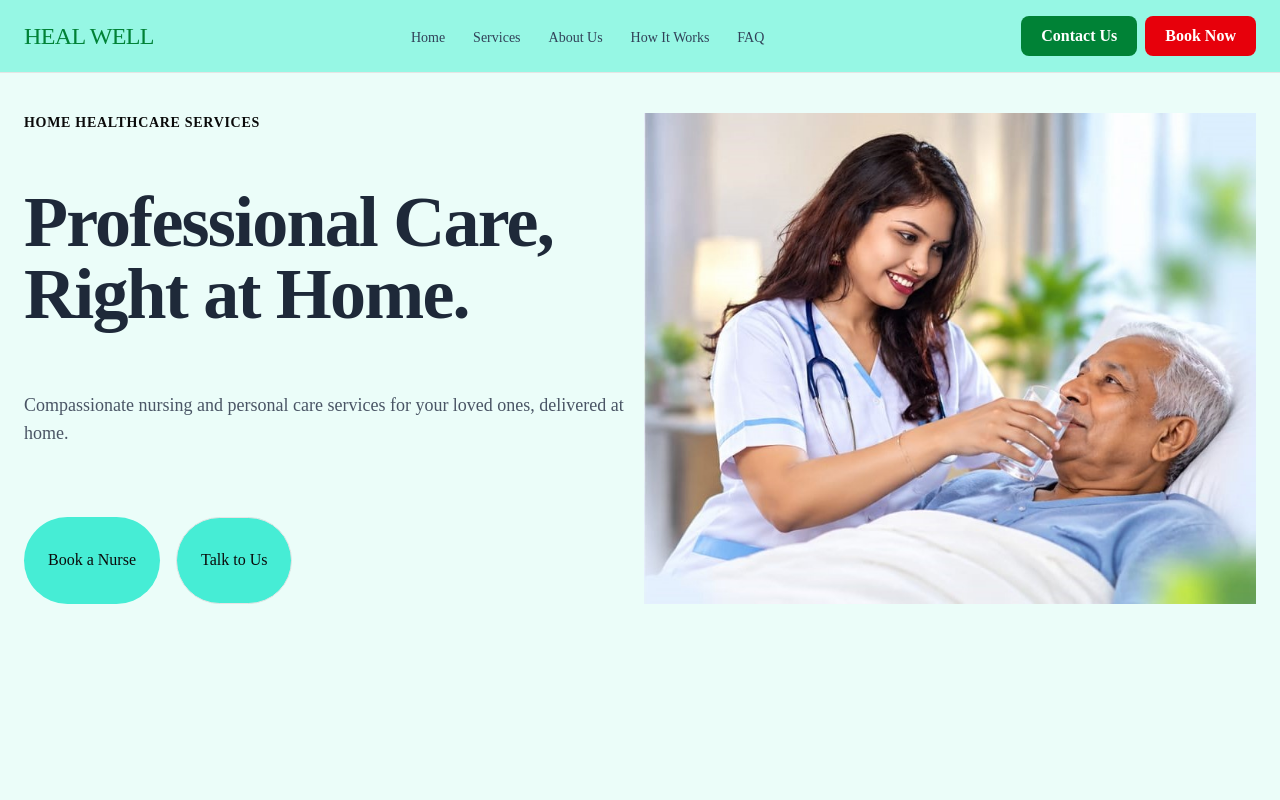
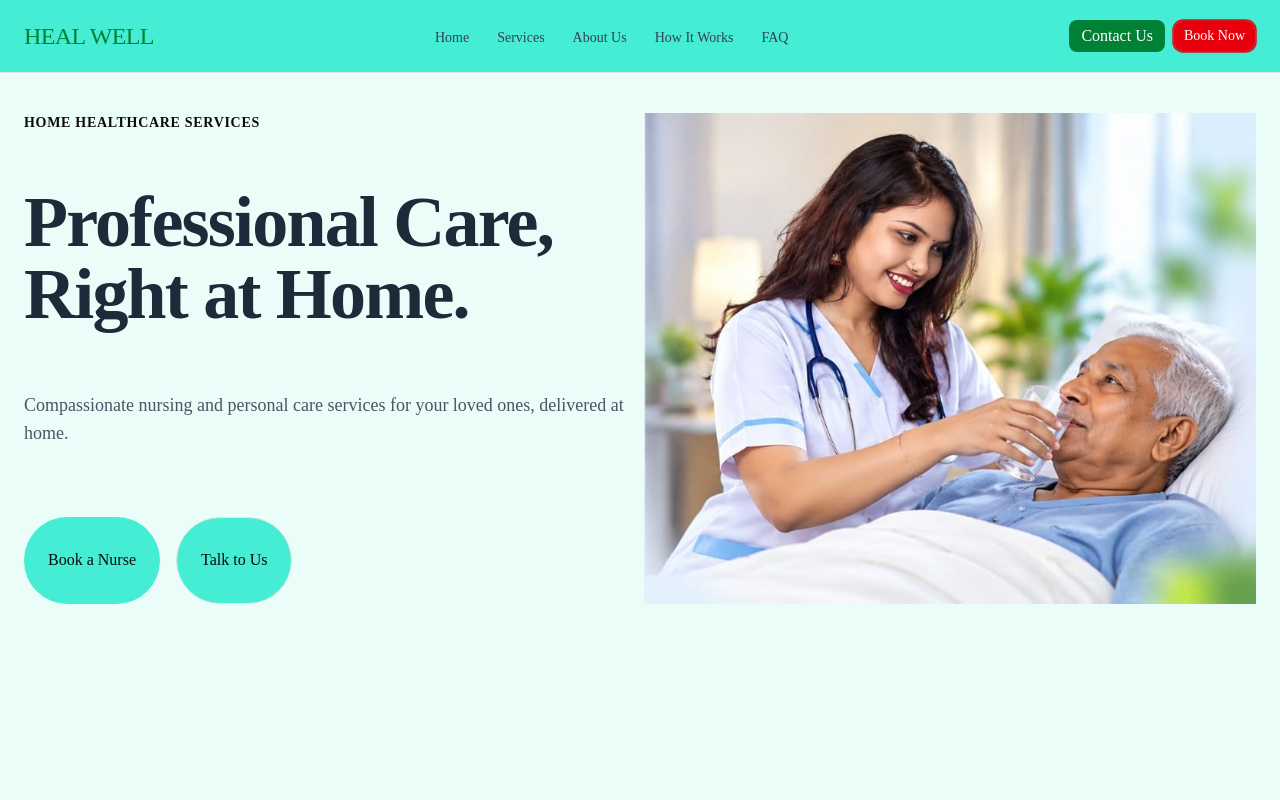
Before and after one commit to SurajKrSaw/Heal-Well, a Next.js app: page / in a window 1280 px wide. Shown: the top 800 px of the page. Built offline with nearby package versions, Linux system fonts and the light colour scheme.

Commit message:
Header updated

```diff
--- a/components/header.tsx
+++ b/components/header.tsx
@@ -9,6 +9,7 @@ import {
 } from "@/components/ui/navigation-menu";
 
 import { Button } from "@/components/ui/button";
+import "@/components/shadcn-space/button-hb.css";
 
 import {
   Sheet,
@@ -21,9 +22,11 @@ import {
   SheetTrigger,
 } from "@/components/ui/sheet";
 
+import { TfiMenuAlt } from "react-icons/tfi";
+
 export default function Header() {
   return (
-    <header className="sticky top-0 z-50 flex w-full items-center justify-between border-b bg-teal-200 px-6 py-4">
+    <header className="sticky top-0 z-50 flex w-full items-center justify-between border-b bg-teal-300 pl-3 pr-1 sm:px-6 sm:py-5 py-4">
       {/* Logo */}
       <div>
         <Link href="/">
@@ -37,66 +40,72 @@ export default function Header() {
           <NavigationMenuItem>
             <Link
               href="/"
-              className="rounded-md px-3 py-2 text-sm font-medium text-slate-700 transition-colors duration-200 hover:bg-green-50 hover:text-green-700"
+              className="group/item relative px-3 py-2 text-sm font-medium text-slate-700 transition-colors duration-200 hover:text-teal-700"
             >
               Home
+              <span className="absolute bottom-0 left-1/2 h-0.5 w-0 -translate-x-1/2 rounded-full bg-teal-600 transition-all duration-200 group-hover/item:w-3/4" />
             </Link>
           </NavigationMenuItem>
 
           <NavigationMenuItem>
             <Link
               href="/services"
-              className="rounded-md px-3 py-2 text-sm font-medium text-slate-700 transition-colors duration-200 hover:bg-green-50 hover:text-green-700"
+              className="group/item relative px-3 py-2 text-sm font-medium text-slate-700 transition-colors duration-200 hover:text-teal-700"
             >
               Services
+              <span className="absolute bottom-0 left-1/2 h-0.5 w-0 -translate-x-1/2 rounded-full bg-teal-600 transition-all duration-200 group-hover/item:w-3/4" />
             </Link>
           </NavigationMenuItem>
 
           <NavigationMenuItem>
             <Link
               href="/about"
-              className="rounded-md px-3 py-2 text-sm font-medium text-slate-700 transition-colors duration-200 hover:bg-green-50 hover:text-green-700"
+              className="group/item relative px-3 py-2 text-sm font-medium text-slate-700 transition-colors duration-200 hover:text-teal-700"
             >
               About Us
+              <span className="absolute bottom-0 left-1/2 h-0.5 w-0 -translate-x-1/2 rounded-full bg-teal-600 transition-all duration-200 group-hover/item:w-3/4" />
             </Link>
           </NavigationMenuItem>
 
           <NavigationMenuItem>
             <Link
               href="/how-it-works"
-              className="rounded-md px-3 py-2 text-sm font-medium text-slate-700 transition-colors duration-200 hover:bg-green-50 hover:text-green-700"
+              className="group/item relative px-3 py-2 text-sm font-medium text-slate-700 transition-colors duration-200 hover:text-teal-700"
             >
               How It Works
+              <span className="absolute bottom-0 left-1/2 h-0.5 w-0 -translate-x-1/2 rounded-full bg-teal-600 transition-all duration-200 group-hover/item:w-3/4" />
             </Link>
           </NavigationMenuItem>
 
           <NavigationMenuItem>
             <Link
               href="/faq"
-              className="rounded-md px-3 py-2 text-sm font-medium text-slate-700 transition-colors duration-200 hover:bg-green-50 hover:text-green-700"
+              className="group/item relative px-3 py-2 text-sm font-medium text-slate-700 transition-colors duration-200 hover:text-teal-700"
             >
               FAQ
+              <span className="absolute bottom-0 left-1/2 h-0.5 w-0 -translate-x-1/2 rounded-full bg-teal-600 transition-all duration-200 group-hover/item:w-3/4" />
             </Link>
           </NavigationMenuItem>
         </NavigationMenuList>
       </NavigationMenu>
-
       {/* Right side */}
-      <div className="flex items-center gap-2">
+      <div className="flex items-center sm:gap-2 gap-1">
         {/* Contact - visible everywhere */}
         <Link
           href="/contact"
-          className="rounded-md bg-green-700 px-5 py-2 font-bold text-white hover:bg-green-800"
+          className="rounded-md bg-green-700 text-white hover:bg-green-800 px-3 py-1"
         >
           Contact Us
         </Link>
 
         {/* Book Now - visible everywhere */}
-        <Link
-          href="/book"
-          className="rounded-md bg-red-600 px-5 py-2 font-bold text-white hover:bg-red-700"
-        >
-          Book Now
+        <Link href="/book">
+          <Button
+            variant="destructive"
+            className="bg-red-600 hover:bg-red-700 text-white heartbeateffect cursor-pointer"
+          >
+            Book Now
+          </Button>
         </Link>
 
         {/* Mobile Menu */}
@@ -104,16 +113,16 @@ export default function Header() {
           <SheetTrigger
             render={
               <Button
-                variant="outline"
-                size="icon"
-                className="border-green-200 text-green-700 hover:bg-green-50 hover:text-green-800 md:hidden"
+                variant="ghost"
+                size="default"
+                className="font-bold text-3xl text-green-900 bg-teal-400 hover:bg-teal-500 md:hidden"
               >
-                ☰
+                <TfiMenuAlt className="text-2xl font-bold" />
               </Button>
             }
           />
 
-          <SheetContent className="w-[300px] border-l-green-100 bg-white">
+          <SheetContent className="w-[300px] border-l-green-100 bg-teal-100">
             <SheetHeader className="border-b border-green-100 pb-4">
               <SheetTitle className="text-2xl font-bold tracking-tight text-green-700">
                 HEAL WELL
@@ -161,7 +170,7 @@ export default function Header() {
               </Link>
             </nav>
 
-            <SheetFooter className="flex-col gap-3 border-t border-green-100 pt-5">
+            <SheetFooter className="flex-col gap-3 border-t border-green-100 pt-5 ">
               <Button className="w-full bg-green-700 font-semibold text-white hover:bg-green-800">
                 <Link href="/contact">Contact Us</Link>
               </Button>
--- /dev/null
+++ b/components/shadcn-space/button-hb.css
@@ -0,0 +1,18 @@
+.heartbeateffect {
+  animation: heartbeat 2s ease-in-out infinite;
+}
+
+@keyframes heartbeat {
+  0% {
+    box-shadow: 0 0 0 0 var(--heartbeat-color, var(--destructive));
+    transform: scale(1);
+  }
+  50% {
+    box-shadow: 0 0 0 7px transparent;
+    transform: scale(1.05);
+  }
+  100% {
+    box-shadow: 0 0 0 0 transparent;
+    transform: scale(1);
+  }
+}
--- a/package.json
+++ b/package.json
@@ -16,6 +16,7 @@
     "next": "16.3.5",
     "react": "19.2.8",
     "react-dom": "19.2.8",
+    "react-icons": "^5.7.0",
     "shadcn": "^4.21.0",
     "tw-animate-css": "^1.4.0"
   },
```
Also changed, not shown: 1 other file (tests, documents, lock files or other folders).
